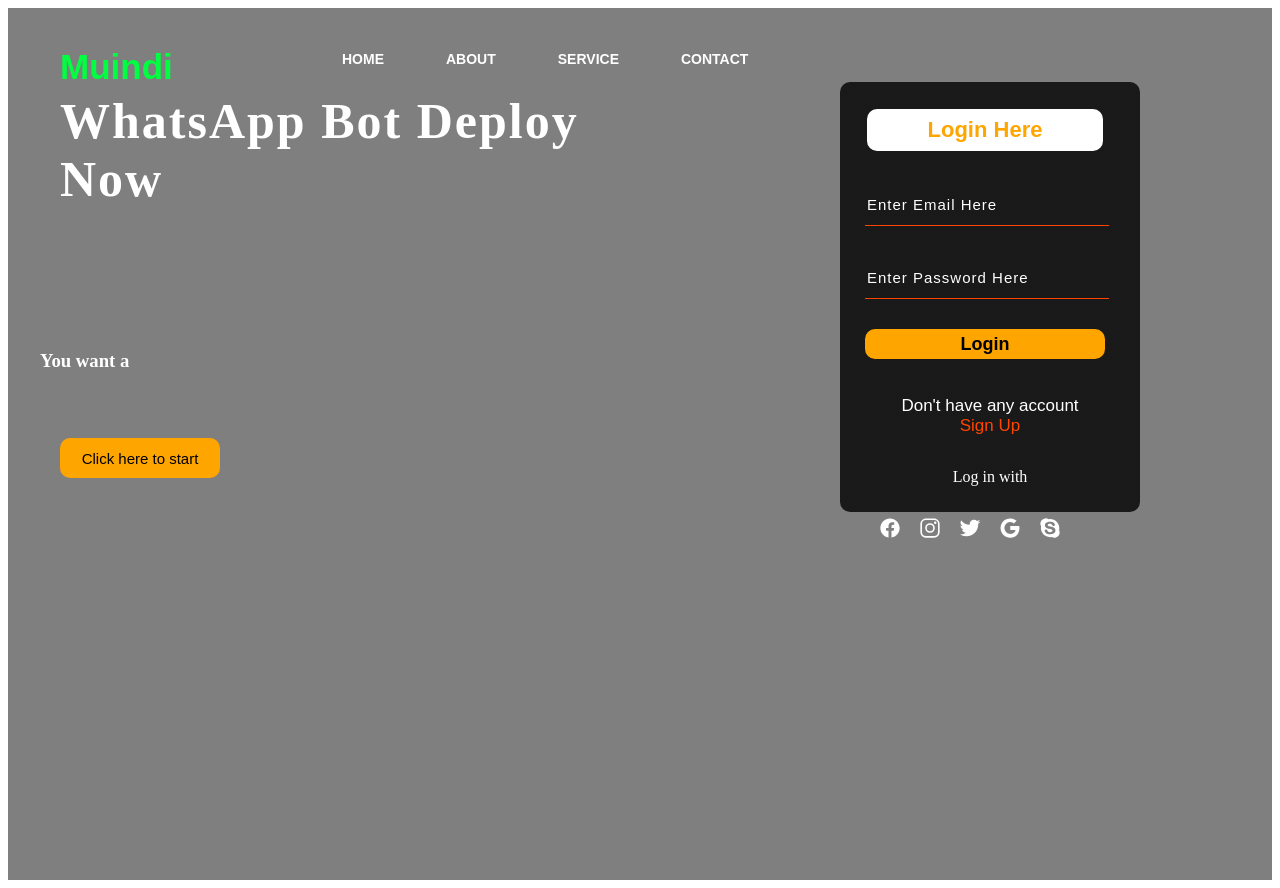
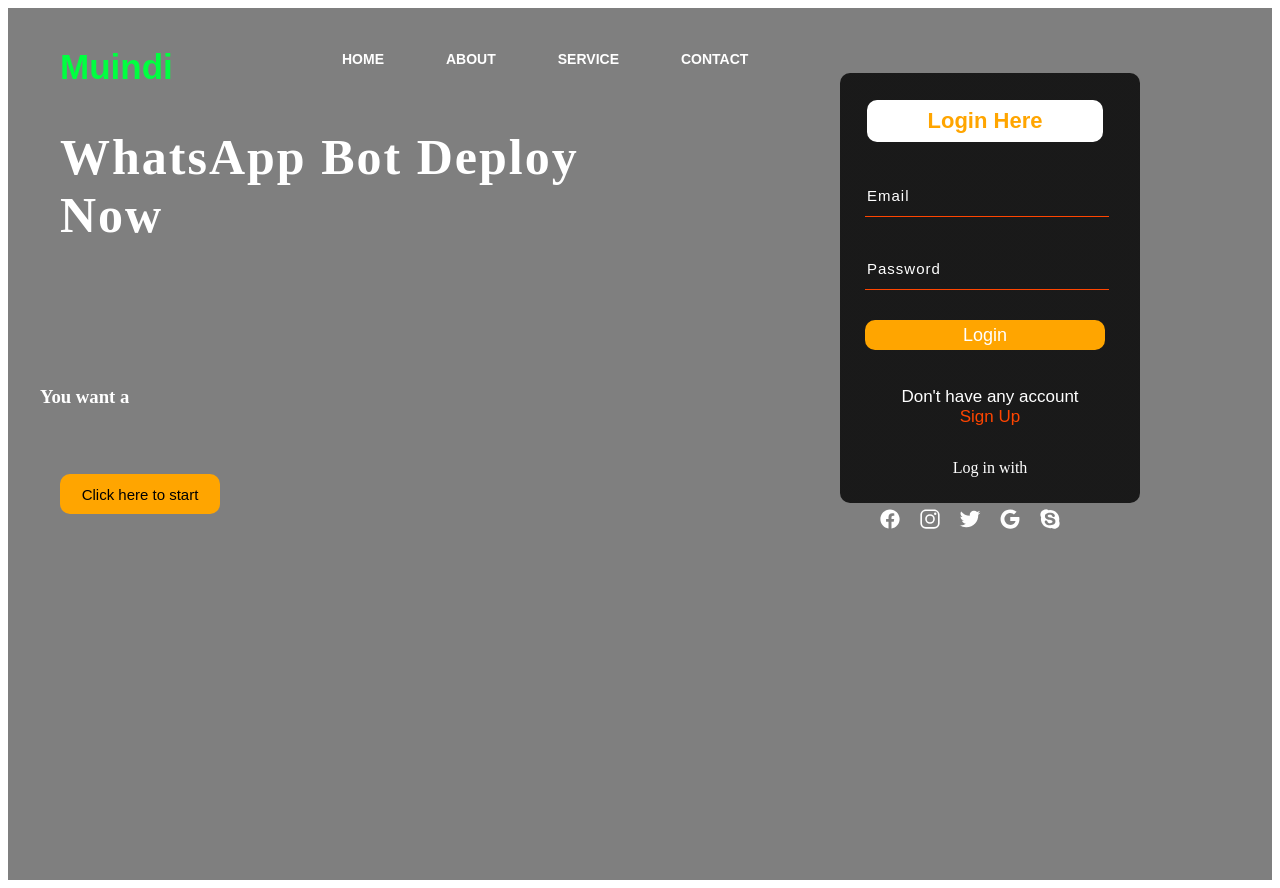
Before and after one commit to levantermd/levantermd.github.io, a plain HTML site: page index.html in a window 1280 px wide. Drawn offline with nearby package versions, Linux system fonts and the light colour scheme.

Commit message:
Update index.html

```diff
--- a/index.html
+++ b/index.html
@@ -3,9 +3,9 @@
 <head>
     <meta charset="UTF-8">
     <meta name="viewport" content="width=device-width, initial-scale=1.0">
-    <title>Levanter Md</title>
+    <title>Your Page Title</title>
+    <link rel="stylesheet" href="style.css">
 </head>
-    <link rel="stylesheet" href="style.css">
 
 <body>
     <div class="main">
@@ -22,7 +22,7 @@
                 </ul>
             </div>
         </div>
-        <div class="content">
+        <div class="content"><br><br>
             <h1>WhatsApp Bot Deploy</span> <br>Now</h1><br><br><br><br><br>
 <h3>
     <div id="continuousText"></div>
@@ -67,9 +67,24 @@
 
             <div class="form">
                 <h2>Login Here</h2>
-                <input type="email" name="email" placeholder="Enter Email Here">
-                <input type="password" name="" placeholder="Enter Password Here">
-                <button class="btnn"><a href="#">Login</a></button>
+                <input type="email" name="email" placeholder="Email">
+                <input type="password" name="" placeholder="Password">
+                <!DOCTYPE html>
+                <button class="btnn" onclick="login()">Login</button>
+                    <div id="loginSuccessMessage"></div>
+
+                    <script>
+                      function login() {
+                        // Simulate a login process (you can replace this with actual login logic)
+                        setTimeout(function() {
+                          document.getElementById('loginSuccessMessage').innerText = 'Login Successful ☑️ Redirecting!';
+                          setTimeout(function() {
+                            // Actual link for redirection
+                            window.location.href = 'https://muindi6602.github.io/';
+                          }, 3000);
+                        }, 0); // Simulate asynchronous login process
+                      }
+                    </script>
                 <p class="link">Don't have any account<br>
                     <a href="#">Sign Up</a></p>
                 <p class="liw">Log in with</p>
```
